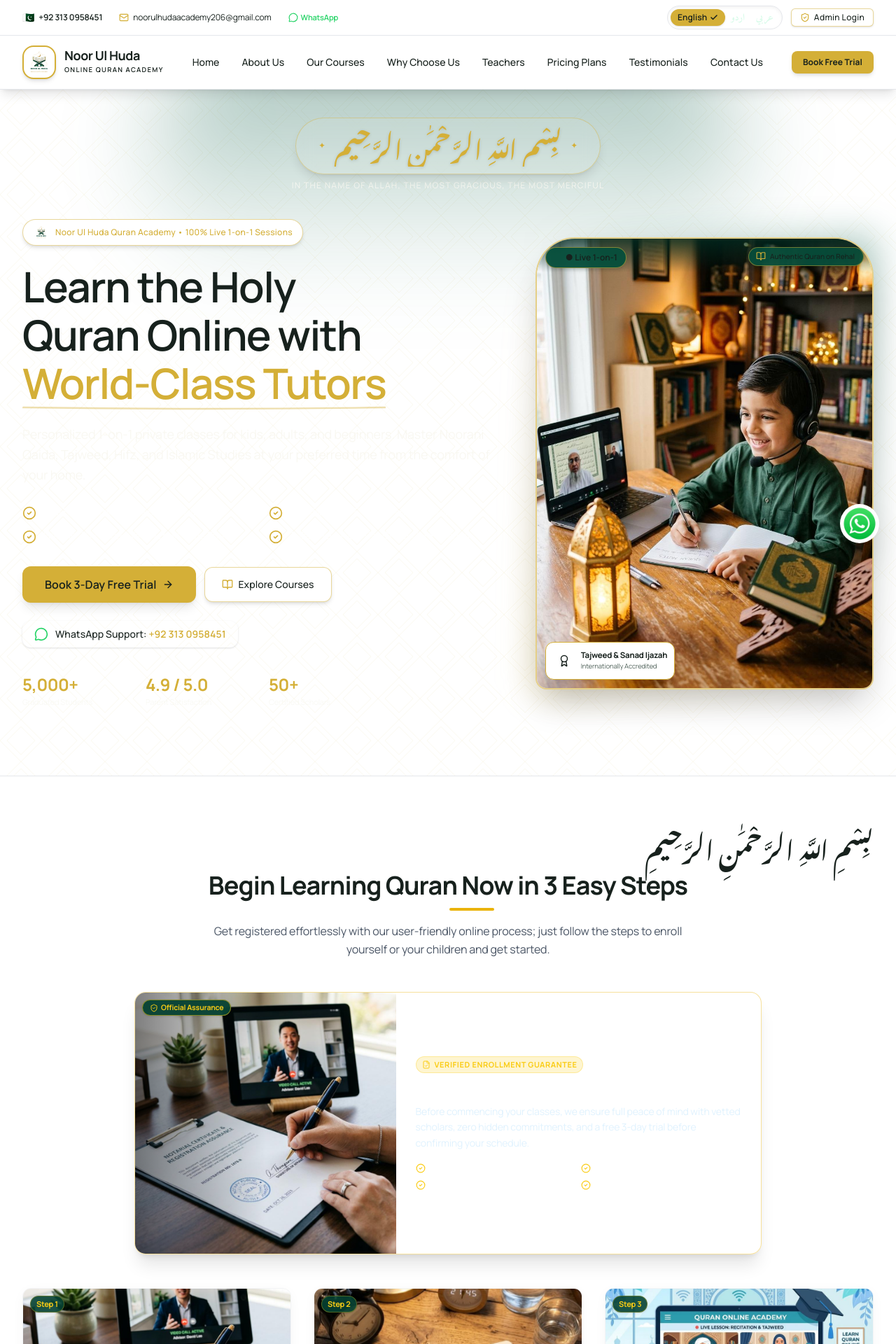
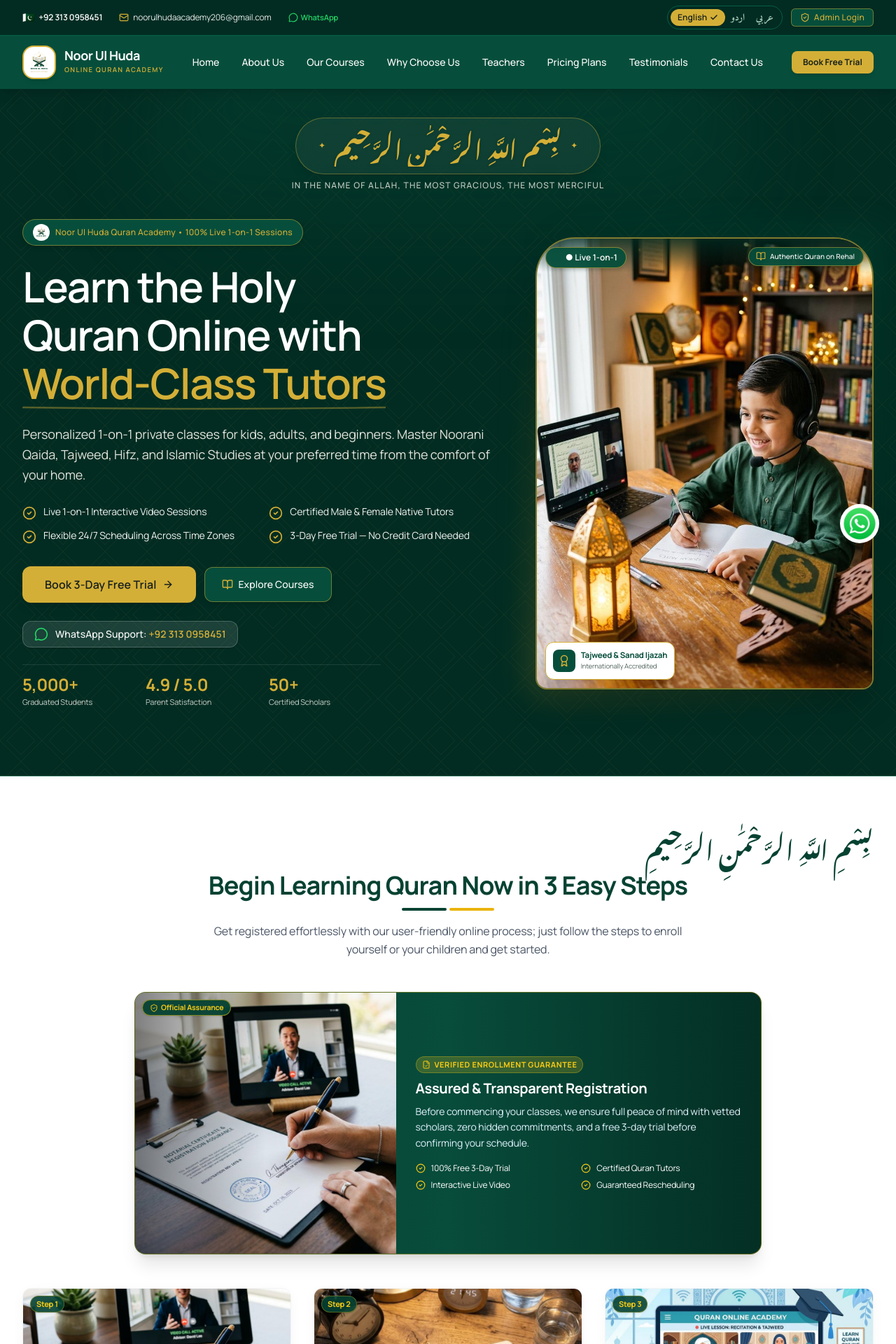
Before and after one commit to sanaullah4542khan-source/noorulhudaonlinequranacadmey, a React (Vite) app: page / in a window 1280 px wide. Shown: the top 1920 px of the page at 70% size. Built offline with nearby package versions, Linux system fonts and the light colour scheme; a web font is replaced by a local one.

Commit message:
Green-white professional design: green header/hero/footer, white middle sections (per owner voice note)

```diff
--- a/index.html
+++ b/index.html
@@ -13,7 +13,7 @@
     <link rel="icon" type="image/svg+xml" href="/noor-ul-huda-logo.svg" />
     <link rel="apple-touch-icon" href="/noor-ul-huda-logo.png" />
     <link rel="manifest" href="/manifest.json" />
-    <meta name="theme-color" content="#FFFFFF" />
+    <meta name="theme-color" content="#064232" />
     <meta name="apple-mobile-web-app-capable" content="yes" />
     <meta name="apple-mobile-web-app-status-bar-style" content="black-translucent" />
     <!-- High-Performance DNS & Connection Pre-resolution -->
--- a/src/components/Navbar.tsx
+++ b/src/components/Navbar.tsx
@@ -99,7 +99,7 @@ export const Navbar: React.FC<NavbarProps> = ({
             className="flex items-center text-left rtl:text-right focus:outline-none min-w-0"
             aria-label="Noor Ul Huda Online Quran Academy Home"
           >
-            <SafirLogo variant="dark" size="md" />
+            <SafirLogo variant="light" size="md" />
           </button>
 
           {/* Desktop Navigation Links: Clean White with Gold Hover */}
--- a/src/components/ParentsSection.tsx
+++ b/src/components/ParentsSection.tsx
@@ -41,7 +41,7 @@ export const ParentsSection: React.FC<ParentsSectionProps> = ({ onOpenTrial }) =
   ];
 
   return (
-    <section id="parents" className="py-20 lg:py-28 bg-[#F8F7F1] relative overflow-hidden">
+    <section id="parents" className="py-20 lg:py-28 bg-white relative overflow-hidden">
       <div className="max-w-7xl mx-auto px-4 sm:px-6 lg:px-8">
         <div className="grid grid-cols-1 lg:grid-cols-12 gap-12 lg:gap-10 items-center mb-16">
           {/* Left Column: Narrative */}
--- a/src/components/PaymentMethodsSection.tsx
+++ b/src/components/PaymentMethodsSection.tsx
@@ -96,7 +96,7 @@ export const PaymentMethodsSection: React.FC<PaymentMethodsSectionProps> = ({ on
       className={`py-10 sm:py-16 lg:py-24 relative overflow-hidden border-t transition-colors duration-300 ${
         isDark
           ? 'bg-[#031913] border-[#0d3b2e] text-[#f3f4f6]'
-          : 'bg-[#f5f4ed] border-[#e5e3d7] text-[#13241d]'
+          : 'bg-white border-[#e5e3d7] text-[#13241d]'
       }`}
     >
       <div className="max-w-7xl mx-auto px-4 sm:px-6 lg:px-8">
--- a/src/components/SafirAboutSection.tsx
+++ b/src/components/SafirAboutSection.tsx
@@ -18,7 +18,7 @@ export const SafirAboutSection: React.FC<SafirAboutSectionProps> = ({ onLearnMor
   };
 
   return (
-    <section id="about-us" className="py-14 sm:py-20 bg-[#F8F7F1]">
+    <section id="about-us" className="py-14 sm:py-20 bg-white">
       <div className="max-w-7xl mx-auto px-4 sm:px-6 lg:px-8">
         {/* Section Header */}
         <div className="text-center max-w-2xl mx-auto mb-12 sm:mb-16">
--- a/src/components/SafirContactSection.tsx
+++ b/src/components/SafirContactSection.tsx
@@ -61,7 +61,7 @@ export const SafirContactSection: React.FC = () => {
   };
 
   return (
-    <section id="contact" className="py-12 sm:py-16 lg:py-24 bg-[#F8F7F1] border-b border-[#DDE5DF]">
+    <section id="contact" className="py-12 sm:py-16 lg:py-24 bg-white border-b border-[#DDE5DF]">
       <div className="max-w-7xl mx-auto px-3 sm:px-6 lg:px-8">
         {/* Section Header */}
         <div className="text-center max-w-2xl mx-auto mb-8 sm:mb-14">
--- a/src/components/SafirCoursesSection.tsx
+++ b/src/components/SafirCoursesSection.tsx
@@ -122,7 +122,7 @@ export const SafirCoursesSection: React.FC<SafirCoursesSectionProps> = ({ onOpen
       className={`scroll-mt-24 sm:scroll-mt-28 py-10 sm:py-16 lg:py-24 relative overflow-hidden transition-colors duration-300 ${
         isDark
           ? 'bg-[#031913] text-[#f3f4f6]'
-          : 'bg-[#faf9f5] text-[#13241d]'
+          : 'bg-white text-[#13241d]'
       }`}
     >
       <div className="max-w-7xl mx-auto px-3 sm:px-6 lg:px-8">
--- a/src/components/SafirFooter.tsx
+++ b/src/components/SafirFooter.tsx
@@ -28,7 +28,7 @@ export const SafirFooter: React.FC<SafirFooterProps> = ({
           {/* Col 1: Logo & About Tagline */}
           <div className="sm:col-span-2">
             <div className="mb-3 sm:mb-4">
-              <SafirLogo variant="dark" size="lg" />
+              <SafirLogo variant="light" size="lg" />
             </div>
             <p className="font-body font-normal text-xs sm:text-sm text-[#DDE5DF] max-w-sm mb-4 sm:mb-5 leading-relaxed">
               {t.footer.aboutText}
--- a/src/components/SafirTeachersSection.tsx
+++ b/src/components/SafirTeachersSection.tsx
@@ -18,7 +18,7 @@ export const SafirTeachersSection: React.FC<SafirTeachersSectionProps> = ({ onOp
   };
 
   return (
-    <section id="teachers" className="py-12 sm:py-16 lg:py-20 bg-[#F8F7F1]">
+    <section id="teachers" className="py-12 sm:py-16 lg:py-20 bg-white">
       <div className="max-w-7xl mx-auto px-3 sm:px-6 lg:px-8">
         {/* Section Header */}
         <div className="text-center max-w-2xl mx-auto mb-8 sm:mb-14">
--- a/src/index.css
+++ b/src/index.css
@@ -428,73 +428,3 @@ html[lang="ur"] .font-heading {
   font-family: 'Noto Nastaliq Urdu', 'Amiri', serif;
   line-height: 2.1;
 }
-
-
-/* ============================================================
-   OWNER REQUEST (2026-10-23): "green color ko white karein"
-   Every dark-green surface of the site (#022C22, #064E3B,
-   #065F46, #064232, emerald-900/950) is rendered WHITE.
-   Text that sat on green is set dark so it stays readable;
-   green text accents are set dark as well. Gold is unchanged.
-   ============================================================ */
-.bg-\[\#022C22\],
-.bg-\[\#064E3B\],
-.bg-\[\#065F46\],
-.bg-\[\#064232\],
-.bg-emerald-950,
-.bg-emerald-900 {
-  background-color: #ffffff !important;
-  color: #17211d;
-}
-.hover\:bg-\[\#022C22\]:hover,
-.hover\:bg-\[\#064E3B\]:hover,
-.hover\:bg-\[\#065F46\]:hover,
-.hover\:bg-\[\#064232\]:hover {
-  background-color: #ffffff !important;
-  color: #17211d;
-}
-.bg-emerald-50,
-.bg-emerald-100 {
-  background-color: #ffffff !important;
-}
-:is(.bg-\[\#022C22\], .bg-\[\#064E3B\], .bg-\[\#065F46\], .bg-\[\#064232\], .bg-emerald-950, .bg-emerald-900)
-  :is(.text-white, .text-white\/90, .text-white\/80, .text-white\/70, .text-white\/60, .text-white\/50,
-      .text-\[\#DDE5DF\], .text-\[\#F8F7F1\], .text-\[\#e8f5e9\], .text-\[\#a7d7c5\]) {
-  color: #17211d !important;
-}
-.text-\[\#064E3B\],
-.text-\[\#065F46\],
-.text-\[\#064232\],
-.text-\[\#022C22\],
-.text-emerald-600,
-.text-emerald-700,
-.text-emerald-800,
-.text-emerald-900 {
-  color: #17211d !important;
-}
-.border-\[\#065F46\],
-.border-\[\#022C22\],
-.border-\[\#064E3B\] {
-  border-color: #e5e7eb !important;
-}
-.from-\[\#022C22\], .from-\[\#064E3B\], .from-\[\#065F46\], .from-\[\#064232\],
-.via-\[\#022C22\], .via-\[\#064E3B\], .via-\[\#065F46\], .via-\[\#064232\],
-.to-\[\#022C22\], .to-\[\#064E3B\], .to-\[\#065F46\], .to-\[\#064232\] {
-  --tw-gradient-from: #ffffff !important;
-  --tw-gradient-via: #ffffff !important;
-  --tw-gradient-to: #ffffff !important;
-}
-.bg-islamic-emerald,
-.bg-islamic-forest,
-.btn-primary-emerald,
-.btn-primary-emerald:hover,
-.btn-secondary-emerald:hover {
-  background-color: #ffffff !important;
-  background-image: none !important;
-  color: #17211d !important;
-  border-color: #e5e7eb !important;
-}
-.btn-secondary-emerald {
-  color: #17211d !important;
-  border-color: #17211d !important;
-}
```
